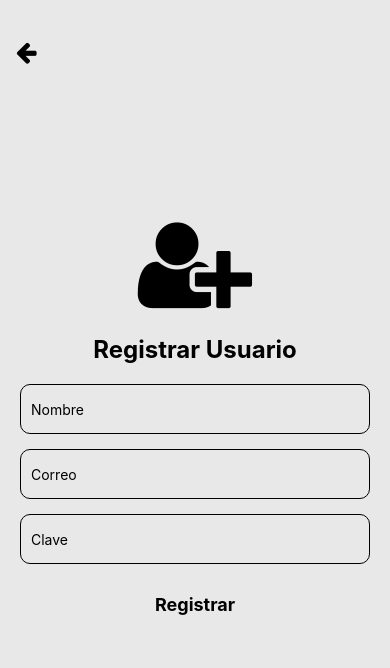
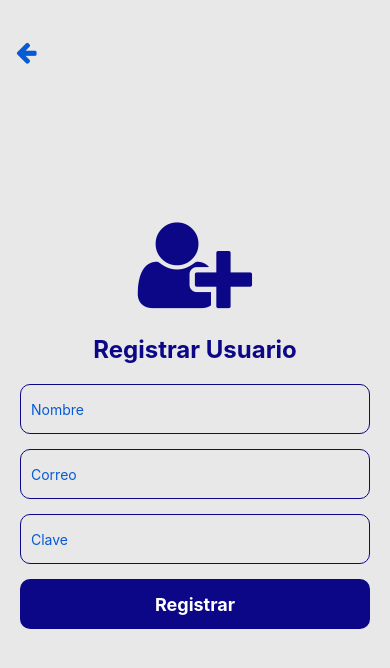
Before and after one commit to Kutik-Gomez/frontend-to-do, a React Native app: screen /Registrar in a window 390 px wide. Shown: the top 668 px of the page. Built offline with nearby package versions, Linux system fonts and the light colour scheme.

Commit message:
color de login y registro

```diff
--- a/screens/RegistrarPagina.js
+++ b/screens/RegistrarPagina.js
@@ -54,7 +54,7 @@ export default function RegistrarPagina({ navigation }) {
   return (
     <View style={styles.container}>
       <TouchableOpacity style={styles.backButton} onPress={() => navigation.navigate("Login")}>
-        <FontAwesome name="arrow-left" size={24} color={colors.color1} />
+        <FontAwesome name="arrow-left" size={24} color={"#065ad3"} />
       </TouchableOpacity>
 
       <FontAwesome name="user-plus" size={100} color={colors.color1} style={styles.icon} />
@@ -97,7 +97,7 @@ export default function RegistrarPagina({ navigation }) {
       >
         <View style={styles.modalContainer}>
           <View style={styles.modalView}>
-            <Text style={styles.modalText}>Usuario creado exitosamente.</Text>
+            <Text style={styles.modalText}>Usuario creado exitosamente!</Text>
             <TouchableOpacity style={styles.modalButton} onPress={handleCloseModal}>
               <Text style={styles.modalButtonText}>Aceptar</Text>
             </TouchableOpacity>
--- a/screens/loginPagina.js
+++ b/screens/loginPagina.js
@@ -51,7 +51,7 @@ export default function LoginPagina({ navigation }) {
 
       {/* Enlace para registrar */}
       <TouchableOpacity onPress={() => navigation.navigate("Registrar")}>
-        <Text style={styles.registerText}>¿No tienes cuenta? Regístrate</Text>
+      <Text style={[styles.registerText, { fontSize: 17 }]}>¿No tienes cuenta? Regístrate</Text>
       </TouchableOpacity>
     </View>
   );
--- a/styles/LoginStyles.js
+++ b/styles/LoginStyles.js
@@ -11,33 +11,35 @@ const styles = StyleSheet.create({
   },
   icon: {
     marginBottom: 20,
+    color: "#0c0787",
+
   },
   title: {
     fontSize: 24,
     fontWeight: "bold",
-    color: colors.color1,
+    color: "#0c0787",
     marginBottom: 20,
   },
   input: {
     width: "100%",
     height: 50,
-    borderColor: colors.color1,
+    borderColor: "#0c0787",
     borderWidth: 1,
     borderRadius: 10,
     paddingHorizontal: 10,
     marginBottom: 15,
-    color: colors.color1,
+    color: "#065ad3",
   },
   button: {
     width: "100%",
     height: 50,
-    backgroundColor: colors.color1,
+    backgroundColor: "#0c0787",
     justifyContent: "center",
     alignItems: "center",
     borderRadius: 10,
   },
   buttonText: {
-    color: colors.color5,
+    color: "#fffffe",
     fontSize: 18,
     fontWeight: "bold",
   },
--- a/styles/RegistrarStyles.js
+++ b/styles/RegistrarStyles.js
@@ -14,36 +14,38 @@ const styles = StyleSheet.create({
     top: 40, // ajusta según sea necesario
     left: 16, // ajusta según sea necesario
     zIndex: 1,
+
   },
   icon: {
     marginBottom: 20,
+    color: "#0c0787",
   },
   title: {
     fontSize: 24,
     fontWeight: "bold",
-    color: colors.color1,
+    color: "#0c0787",
     marginBottom: 20,
   },
   input: {
     width: "100%",
     height: 50,
-    borderColor: colors.color1,
+    borderColor: "#0c0787",
     borderWidth: 1,
     borderRadius: 10,
     paddingHorizontal: 10,
     marginBottom: 15,
-    color: colors.color1,
+    color: "#065ad3",
   },
   button: {
     width: "100%",
     height: 50,
-    backgroundColor: colors.color1,
+    backgroundColor: "#0c0787",
     justifyContent: "center",
     alignItems: "center",
     borderRadius: 10,
   },
   buttonText: {
-    color: colors.color5,
+    color: "#fffffe",
     fontSize: 18,
     fontWeight: "bold",
   },
@@ -67,14 +69,14 @@ const styles = StyleSheet.create({
     textAlign: "center",
   },
   modalButton: {
-    backgroundColor: colors.color1,
+    backgroundColor: "#065ad3",
     padding: 10,
     borderRadius: 10,
     width: "100%",
     alignItems: "center",
   },
   modalButtonText: {
-    color: colors.color5,
+    color: "#fffffe",
     fontSize: 16,
     fontWeight: "bold",
   },
```
